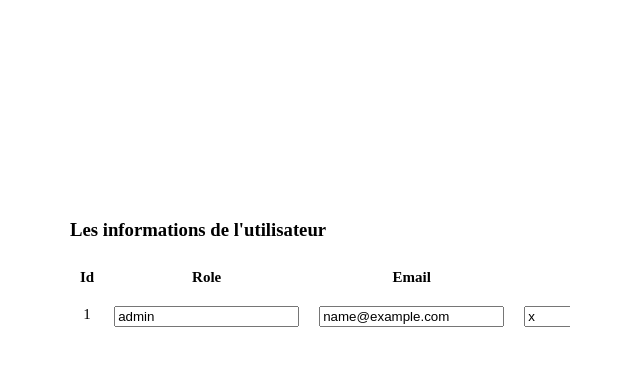
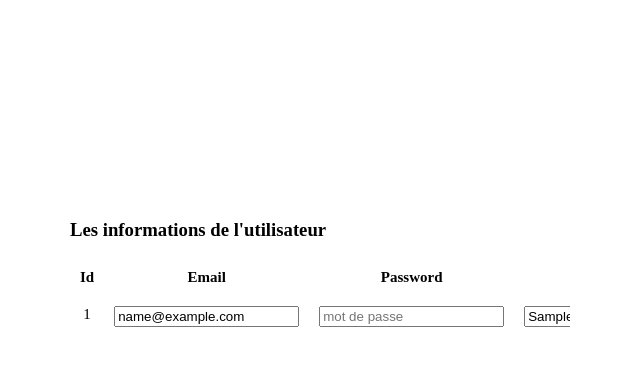
Before and after one commit to Ewanakin/Sandwich-reservation, a PHP site: page /modifUser.php in a window 1280 px wide. Shown: the top 366 px of the page, without its empty margins (320-960 px from the left). Run offline with PHP 8.4, Linux system fonts and the light colour scheme; the visitor is signed in with stand-in values (Sample User, id 1); tables that the repository leaves empty or names only in its code hold one stand-in row (values such as "Sample post").

Commit message:
ajout du chifrement du mot de passe en fonction de si le champ est rempli

```diff
--- a/modifUser.php
+++ b/modifUser.php
@@ -8,9 +8,27 @@
         $idUser = $_SESSION['id_user'];
         if(isset($_POST["modifUser"]))
         {
-            $modifUser = $co->prepare("UPDATE utilisateur SET role_user = ? , email_user = ?, password_user = ?, nom_user = ?, prenom_user = ?, active_user = ? WHERE id_user = ?");
-            $modifUser->execute(array($_POST["roleUser"],$_POST["emailUser"],$_POST["passwordUser"],$_POST["nomUser"],$_POST["prenomUser"],$_POST["activeUser"], $idUser));
+            //si le champ password n'est pas remplia lors update des informations sans le mot de passe pour évitter de le changer
+            if(empty($_POST["passwordUser"]))
+            {
+                //requete pour modifier les informations de l'utilisateur
+                $modifUser = $co->prepare("UPDATE utilisateur SET email_user = ?, nom_user = ?, prenom_user = ?, active_user = ? WHERE id_user = ?");
+                $modifUser->execute(array($_POST["emailUser"],$_POST["nomUser"],$_POST["prenomUser"],$_POST["activeUser"], $idUser));
             }
+            // si le champ password est rempli alors modifier les informations avec le mot de passe
+            else
+            {
+                //chiffrement du mot de passe avec argon2i
+                $password = password_hash($_POST["passwordUser"], PASSWORD_ARGON2I);
+                //requete pour modifier les informations de l'utilisateur
+                $modifUser = $co->prepare("UPDATE utilisateur SET email_user = ?, password_user = ?, nom_user = ?, prenom_user = ?, active_user = ? WHERE id_user = ?");
+                $modifUser->execute(array($_POST["emailUser"],$password,$_POST["nomUser"],$_POST["prenomUser"],$_POST["activeUser"], $idUser));
+            }
+            header("Location: admin.php");
+            exit;
+
+        }
+
 ?>
 <!DOCTYPE html>
 <html lang="en">
@@ -23,8 +41,6 @@
     </head>
     <body>
         <?php
-            $reqUtilisateur = $co->prepare("SELECT * FROM utilisateur WHERE id_user = ?");
-            $reqUtilisateur->execute(array($idUser));
             echo "<div id='table-scroll' class='table-scroll' style='max-width:500px;margin-top: 200px;'>";
             echo " <div class='table-wrap'>";
                 echo "<h3>Les informations de l'utilisateur</h3>";
@@ -32,7 +48,6 @@
                     echo "<thead>";
                         echo "<tr>";
                             echo "<th scope='col'>Id</th>";
-                            echo "<th scope='col'>Role</th>";
                             echo "<th scope='col'>Email</th>";
                             echo "<th scope='col'>Password</th>";
                             echo "<th scope='col'>Nom</th>";
@@ -42,6 +57,9 @@
                         echo "</tr>";
                     echo "</thead>";
                     echo "<tbody>";
+                        //requete pour afficher les informations des utilisateurs
+                        $reqUtilisateur = $co->prepare("SELECT * FROM utilisateur WHERE id_user = ?");
+                        $reqUtilisateur->execute(array($idUser));
                         //boucle while pour afficher la liste des éléments de l'utilisateur
                         while($utilisateur = $reqUtilisateur->fetch())
                         {
@@ -49,12 +67,10 @@
                                 echo "<form method='post'>";
                                     //affichage de l'ID de l'utilisateur
                                     echo "<td>".$utilisateur["id_user"]."</td>";
-                                        //affichage du role de l'utilisateur
-                                        echo "<td><input name='roleUser' value='".$utilisateur["role_user"]."'></td>";
                                     //affichage de l'email de l'utilisateur
                                     echo "<td><input name='emailUser' value='".$utilisateur["email_user"]."'></td>";
                                     //affichage du mot de passe de l'utilisateur
-                                        echo "<td><input name='passwordUser' value='".$utilisateur["password_user"]."'></td>";
+                                    echo "<td><input name='passwordUser' placeholder='mot de passe'></td>";
                                     //affichage du nom de l'utilisateur
                                     echo "<td><input name='nomUser' value='".$utilisateur["nom_user"]."'></td>";
                                     //affichage du prénom de l'utilisateur
```
Lines whose indentation alone changed are shown as unchanged.
